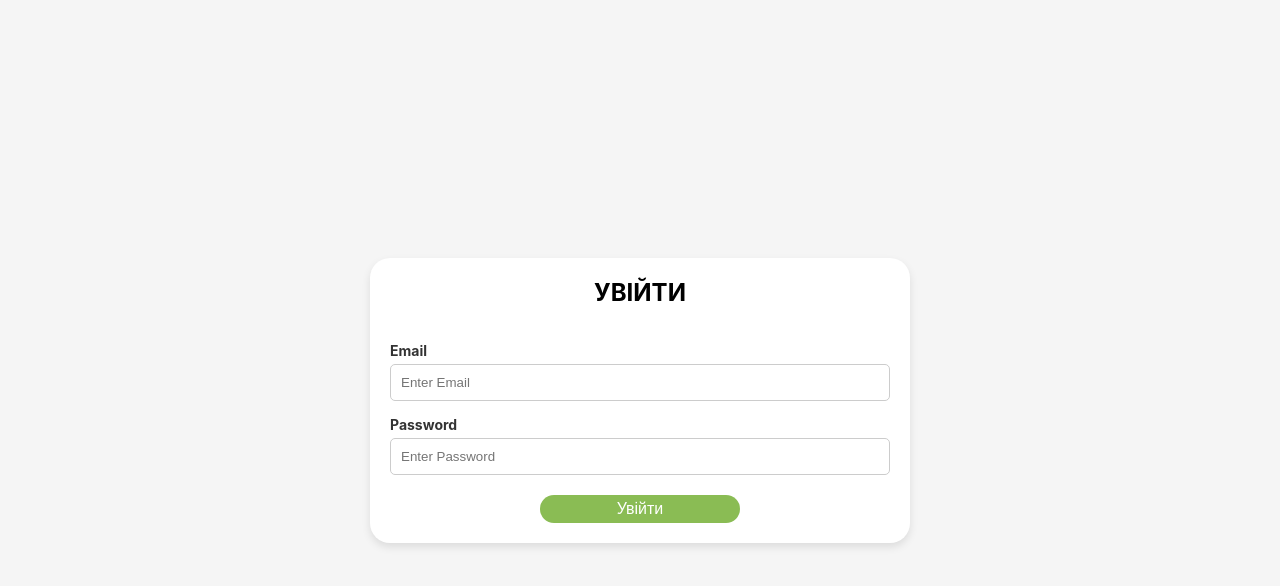
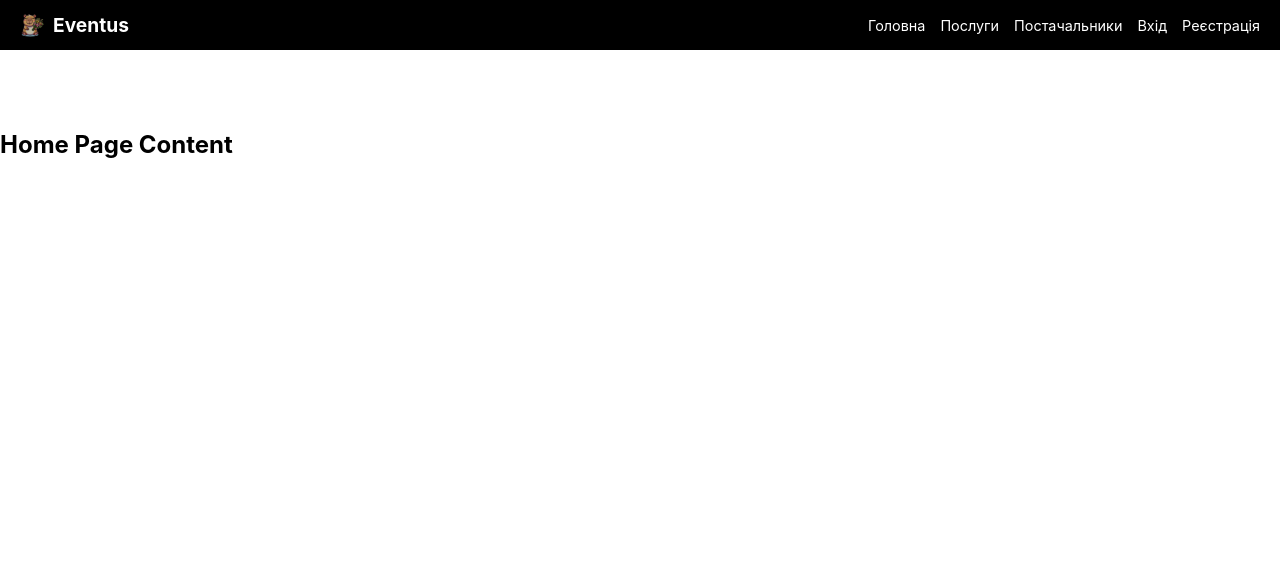
Before and after one commit to NureTolstikOleksii/Eventus, a React (Create React App) app in the folder web/: page / in a window 1280 px wide. Shown: the top 586 px of the page. Built offline with nearby package versions, Linux system fonts and the light colour scheme.

Commit message:
add header and link

```diff
--- a/web/package.json
+++ b/web/package.json
@@ -8,6 +8,7 @@
     "@testing-library/user-event": "^13.5.0",
     "react": "^18.3.1",
     "react-dom": "^18.3.1",
+    "react-router-dom": "^6.28.0",
     "react-scripts": "5.0.1",
     "web-vitals": "^2.1.4"
   },
--- a/web/src/App.js
+++ b/web/src/App.js
@@ -1,13 +1,22 @@
-// Импортируем компонент `HomePage`
+// src/App.js
+
+import React from 'react';
+import { BrowserRouter as Router, Route, Routes } from 'react-router-dom';
 import HomePage from './pages/HomePage';
 import Login from './pages/Login';
-//<HomePage />
+import Registration from './pages/Registration';
+
 function App() {
   return (
-    <div className="App">
-
-      <Login />
-    </div>
+    <Router>
+      <div className="App">
+        <Routes>
+          <Route path="/" element={<HomePage />} /> {/* Главная страница */}
+          <Route path="/login" element={<Login />} /> {/* Страница входа */}
+          <Route path="/registration" element={<Registration />} /> {/* Страница регистрации */}
+        </Routes>
+      </div>
+    </Router>
   );
 }
 
--- /dev/null
+++ b/web/src/components/header/header.css
@@ -0,0 +1,54 @@
+/* header.css */
+
+header {
+  background-color: #000; /* Темный фон */
+  color: #fff; /* Белый текст */
+  display: flex;
+  justify-content: space-between;
+  align-items: center;
+  padding: 5px 20px; /* Уменьшенные вертикальные отступы для уменьшения высоты */
+  font-weight: 400;
+  font-size: 0.9rem;
+  height: 50px; /* Фиксированная высота для хедера */
+  box-sizing: border-box; /* Учитывает отступы в высоте */
+}
+
+header h1 {
+  display: flex;
+  align-items: center;
+  font-weight: bold;
+  color: #fff;
+  font-size: 1.2rem;
+  margin: 0;
+}
+
+header h1 img {
+  width: 25px; /* Уменьшенный логотип */
+  height: auto;
+  margin-right: 8px;
+}
+
+nav ul {
+  list-style: none;
+  display: flex;
+  gap: 15px; /* Расстояние между элементами */
+  margin: 0;
+  padding: 0;
+}
+
+nav ul li a {
+  color: #fff;
+  text-decoration: none;
+  font-weight: 400;
+  font-size: 0.9rem;
+  transition: color 0.3s;
+}
+
+nav ul li a:hover {
+  color: #41a53a;
+}
+
+/* Отступ для основного контента */
+main {
+  padding-top: 60px; /* Отступ на случай фиксированной высоты хедера */
+}
--- /dev/null
+++ b/web/src/components/header/header.js
@@ -0,0 +1,27 @@
+// src/components/header/header.js
+import React from 'react';
+import { Link } from 'react-router-dom'; // Импортируем Link для маршрутизации
+import './header.css';
+import logo from '../../assets/logo.png';
+
+const Header = () => {
+  return (
+    <header>
+      <h1>
+        <img src={logo} alt="Eventus Logo" />
+        Eventus
+      </h1>
+      <nav>
+        <ul>
+          <li><Link to="/">Головна</Link></li>
+          <li><Link to="/services">Послуги</Link></li>
+          <li><Link to="/providers">Постачальники</Link></li>
+          <li><Link to="/login">Вхід</Link></li> {/* Ссылка на страницу входа */}
+          <li><Link to="/registration">Реєстрація</Link></li>
+        </ul>
+      </nav>
+    </header>
+  );
+};
+
+export default Header;
--- a/web/src/pages/HomePage.js
+++ b/web/src/pages/HomePage.js
@@ -1,14 +1,17 @@
 import React from 'react';
 import '../css/HomePage.css';
+import Header from '../components/header/header';
 
-function HomePage() {
+const HomePage = () => {
   return (
-    <div className="home-page">
-      <h1>Добро пожаловать на Eventus!</h1>
-      <p>Это ваш помощник в организации незабываемых событий.</p>
-      <button className="get-started-button">Начать</button>
+    <div>
+      <Header />
+      <main>
+        <h2>Home Page Content</h2>
+        {/* Остальной контент домашней страницы */}
+      </main>
     </div>
   );
-}
+};
 
 export default HomePage;
```
Also changed, not shown: web/src/assets/logo.png (added), web/src/components/footer/footer.css (added), web/src/components/footer/footer.js (added), 1 other file (tests, documents, lock files or other folders).
